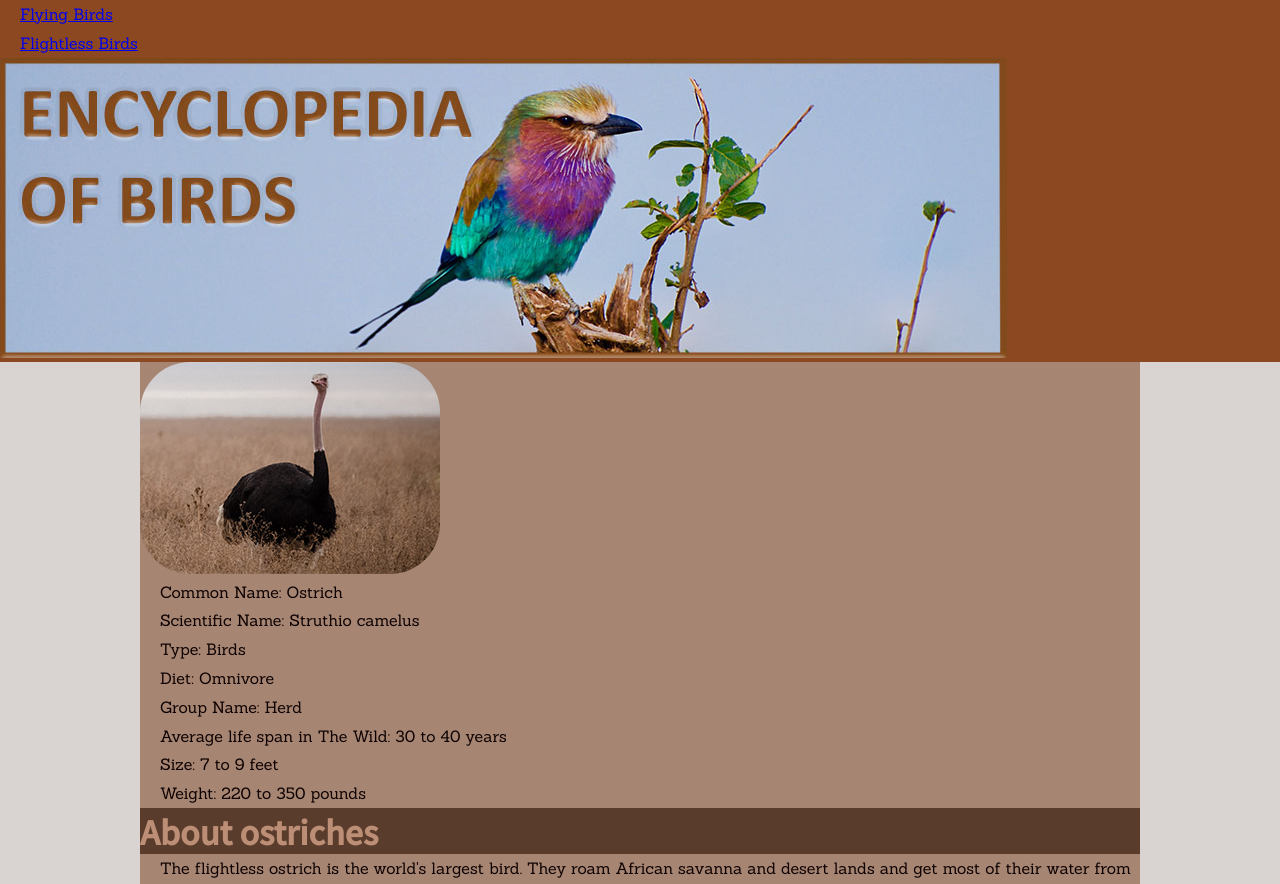
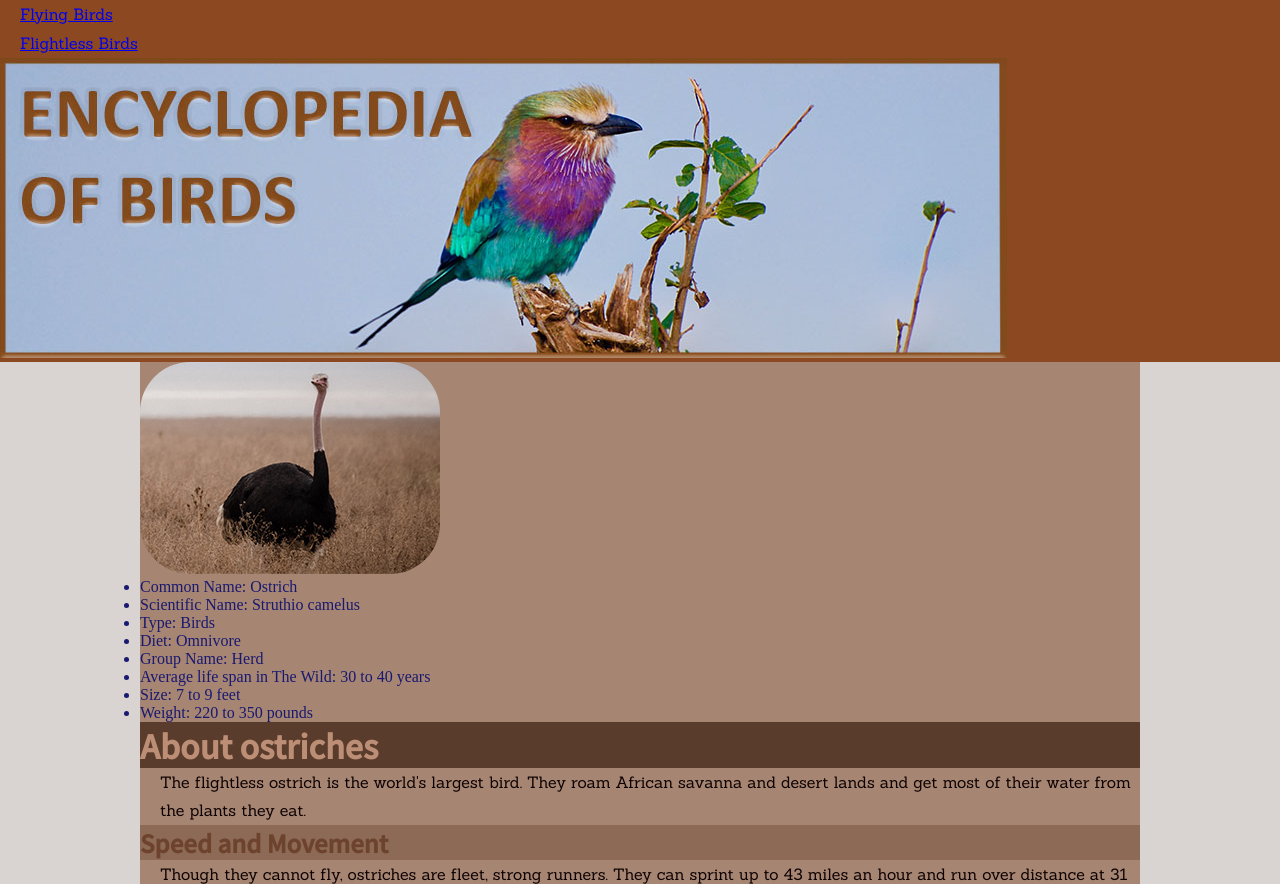
Before and after one commit to Rebeka-D-P/WebSite, a plain HTML site: page Opgave 3/Fugleleksikon/ostrich.html in a window 1280 px wide. Shown: the top 884 px of the page. Drawn offline with Linux system fonts and the light colour scheme.

Commit message:
Changed some p to li and added ul

```diff
--- a/Opgave 3/Fugleleksikon/ostrich.html
+++ b/Opgave 3/Fugleleksikon/ostrich.html
@@ -70,30 +70,34 @@
 
                     <img src="Birds/Ostrich.jpg" alt="Ostrich">
 
-                    <p>
+                    <ul>
+
+                        <li>
                         Common Name: Ostrich
-                    </p>
-                    <p>
+                        </li>
+                        <li>
                         Scientific Name: Struthio camelus
-                    </p>
-                    <p>
+                        </li>
+                        <li>
                         Type: Birds
-                    </p>
-                    <p>
+                        </li>
+                        <li>
                         Diet: Omnivore
-                    </p>
-                    <p>
+                        </li>
+                        <li>
                         Group Name: Herd
-                    </p>
-                    <p>
+                        </li>
+                        <li>
                         Average life span in The Wild: 30 to 40 years
-                    </p>
-                    <p>
+                        </li>
+                        <li>
                         Size: 7 to 9 feet
-                    </p>
-                    <p>
+                        </li>
+                        <li>
                         Weight: 220 to 350 pounds
-                    </p>
+                        </li>
+
+                    </ul>
 
                 </article>
 
```
Also changed, not shown: Opgave 3/Fugleleksikon/baldeagle.html (+18 -14 lines), Opgave 3/Fugleleksikon/bluebreastedkingfisher.html (+18 -14 lines), Opgave 3/Fugleleksikon/hairywoodpecker.html (+18 -14 lines), Opgave 3/Fugleleksikon/housesparrow.html (+18 -14 lines), Opgave 3/Fugleleksikon/hummingbird.html (+18 -14 lines), Opgave 3/Fugleleksikon/owl.html (+18 -14 lines), Opgave 3/Fugleleksikon/parrot.html (+18 -14 lines), Opgave 3/Fugleleksikon/penguin.html (+18 -14 lines), Opgave 3/Fugleleksikon/puffin.html (+18 -14 lines), Opgave 3/Fugleleksikon/whiteswan.html (+18 -14 lines). Lines whose indentation alone changed are shown as unchanged.
